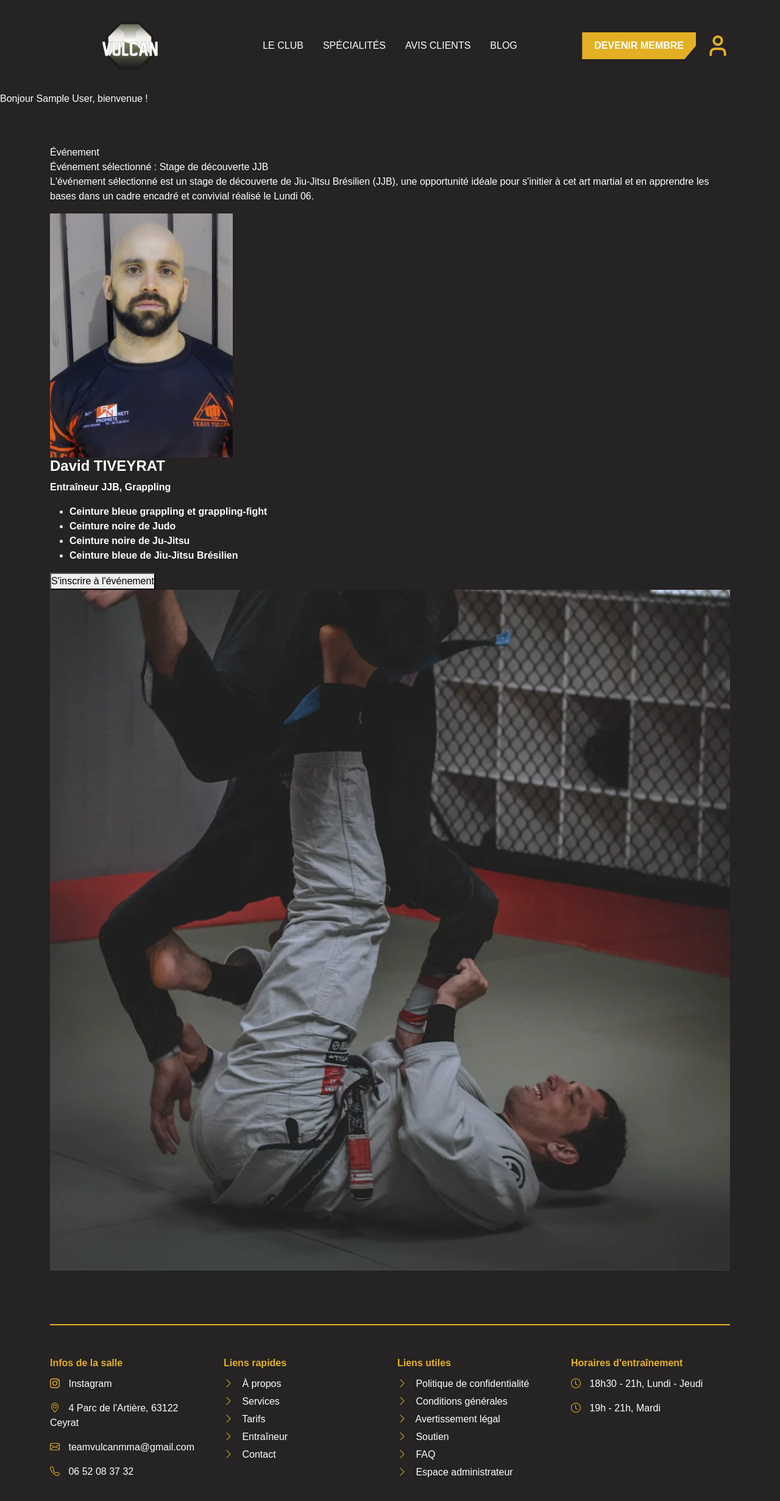
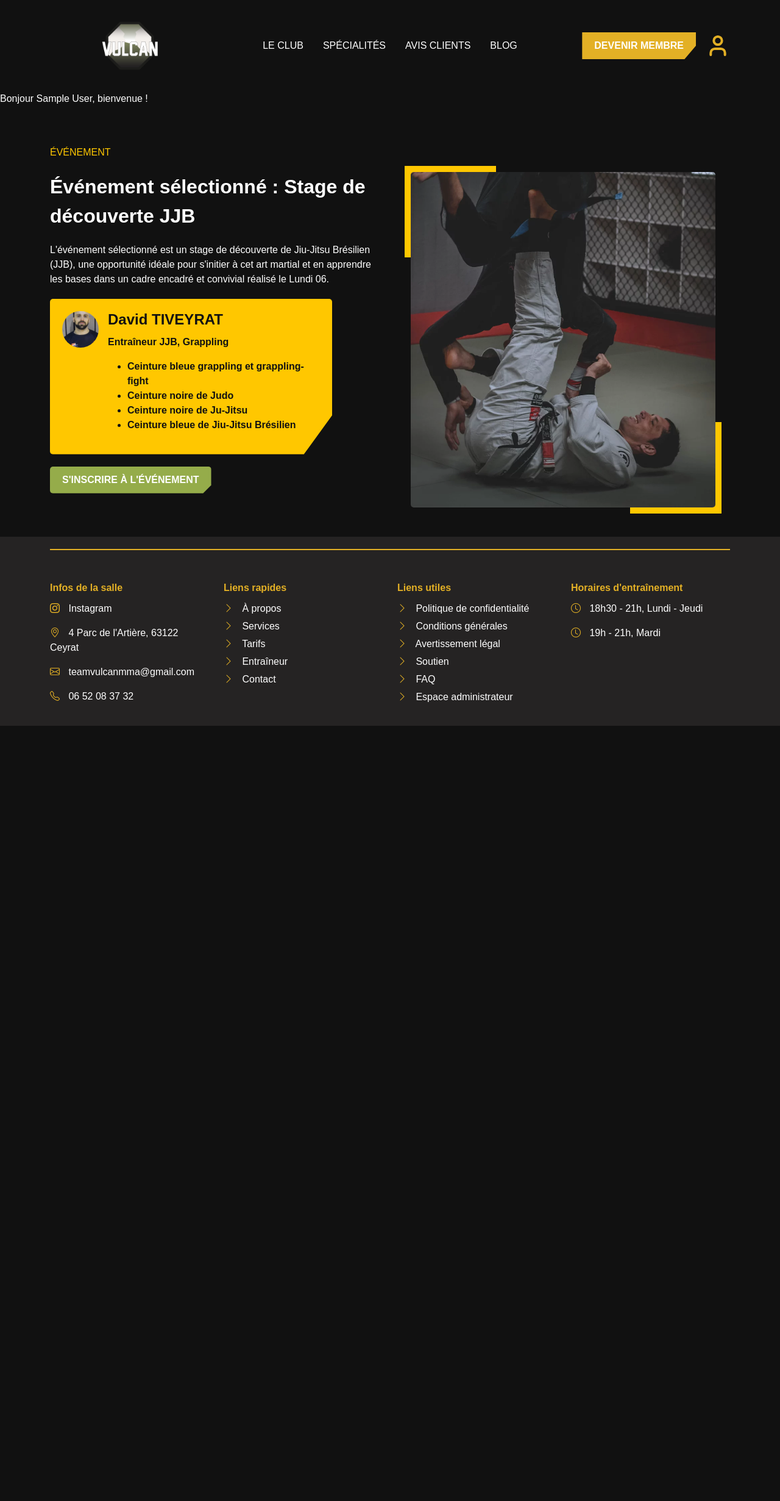
Before and after one commit to Razane1414/SAE301Public, a PHP site: page /SAE301Local/adherents/espace_membre.php in a window 1280 px wide. Shown: the whole page at 61% size. After the commit the page ends 1190 px from the top, so only its background shows below. Run offline with PHP 8.4, Linux system fonts and the light colour scheme; the visitor is signed in with stand-in values (Sample User, id 1).

Commit message:
index + espace membre corrigé

```diff
--- a/adherents/espace_membre.php
+++ b/adherents/espace_membre.php
@@ -8,6 +8,9 @@
     <link href="https://cdn.jsdelivr.net/npm/bootstrap-icons/font/bootstrap-icons.css" rel="stylesheet">
 
     <link rel="stylesheet" href="../include/css/home.css">
+    <link rel="stylesheet" href="../include/css/membre.css">
+
+
     <title>Gestion des événements</title>
 </head>
 
--- a/include/css/home.css
+++ b/include/css/home.css
@@ -158,11 +158,9 @@ body {
     color: #ffffff;
     font-family: Arial, sans-serif;
 }
-
 .image-container {
     position: relative;
     width: 100%;
-    height: auto;
     display: flex;
     justify-content: center;
     align-items: center;
@@ -170,31 +168,39 @@ body {
 }
 
 .image-container img {
-    width: 100%;
-    height: auto;
-    position: relative;
-    z-index: 1;
+    width: 500px; /* Largeur fixe en pixels */
+    height: 550px; /* Hauteur fixe */
+    object-fit: cover; /* Maintenir l'image dans les dimensions spécifiées sans déformation */
+}
+
+.content {
+    padding: 20px;
+}
+
+.row.align-items-center {
+    align-items: center; /* Assure l'alignement vertical */
+}
+
+.yellow-corner-top,
+.yellow-corner-bottom {
+    position: absolute;
+    width: 150px;
+    height: 150px;
+    background-color: #ffcc00;
+    z-index: -1; /* Place les carrés derrière l'image */
 }
 
 .yellow-corner-top {
-    position: absolute;
-    top: -10px;
-    left: 17%;
-    width: 100px;
-    height: 100px;
-    background-color: #ffcc00;
-    z-index: 0;
+    top: -15px; /* Ajustement de la position */
+    left: 8%;
 }
 
 .yellow-corner-bottom {
-    position: absolute;
-    bottom: -10px;
-    right: 16.75%;
-    width: 100px;
-    height: 100px;
-    background-color: #ffcc00;
-    z-index: 0;
+    bottom: -15px; /* Ajustement de la position */
+    right: 8%;
 }
+
+
 
 .content {
     padding: 20px;
--- /dev/null
+++ b/include/css/membre.css
@@ -0,0 +1,125 @@
+body {
+    background-color: #111111 !important;
+    color: #ffffff !important;
+    font-family: Arial, sans-serif;
+}
+
+.header {
+    color: #ffc700;
+    text-transform: uppercase;
+    margin-bottom: 20px;
+}
+
+.event-title {
+    font-size: 2rem;
+    font-weight: bold;
+    margin-bottom: 20px;
+}
+
+.description {
+    margin-bottom: 20px;
+}
+
+.trainer-card {
+    background-color: #ffc700;
+    color: #111111;
+    padding: 20px;
+    margin-right: 85px;
+    border-radius: 5px;
+    box-shadow: 5px 5px 0px #111111;
+    margin-bottom: 20px;
+    display: flex;
+    align-items: flex-start;
+    gap: 15px;
+    clip-path: polygon(0 0, 100% 0, 100% 75%, 90% 100%, 0 100%);
+
+}
+
+.trainer-card img {
+    width: 60px;
+    height: 60px;
+    border-radius: 50%;
+    object-fit: cover;
+    margin-top: 0;
+}
+
+.trainer-card-content {
+    flex: 1;
+}
+
+.trainer-card h4 {
+    margin-bottom: 10px;
+}
+
+.btn-register {
+    background-color: #95ac4a;
+    color: #ffffff;
+    font-weight: bold;
+    padding: 10px 20px;
+    border: none;
+    border-radius: 5px;
+    text-transform: uppercase;
+    clip-path: polygon(0 0, 100% 0, 100% 70%, 95% 100%, 0 100%);
+
+}
+
+.btn-register:hover {
+    background-color: #7d9140;
+}
+
+.image-container {
+    position: relative;
+    max-width: 500px;
+    margin: 0 auto;
+    display: flex;
+    justify-content: center;
+    align-items: center;
+}
+
+.image-container img {
+    width: 100%;
+    display: block;
+    border-radius: 5px;
+    position: relative;
+    z-index: 1;
+}
+
+.image-container .corner {
+    position: absolute;
+    width: 150px;
+    height: 150px;
+    background-color: #ffc700;
+    z-index: 0;
+}
+
+.corner-top-left {
+    top: -10px;
+    left: -10px;
+}
+
+.corner-bottom-right {
+    bottom: -10px;
+    right: -10px;
+}
+
+.content-section {
+    display: flex;
+    flex-wrap: wrap;
+    align-items: flex-start;
+    gap: 20px;
+}
+
+.text-section {
+    flex: 1;
+    min-width: 300px;
+}
+
+.image-section {
+    flex: 1;
+    min-width: 300px;
+}
+
+.button-container {
+    text-align: left;
+    margin-top: 20px;
+}
```
Also changed, not shown: index.php (+67 -0 lines).
